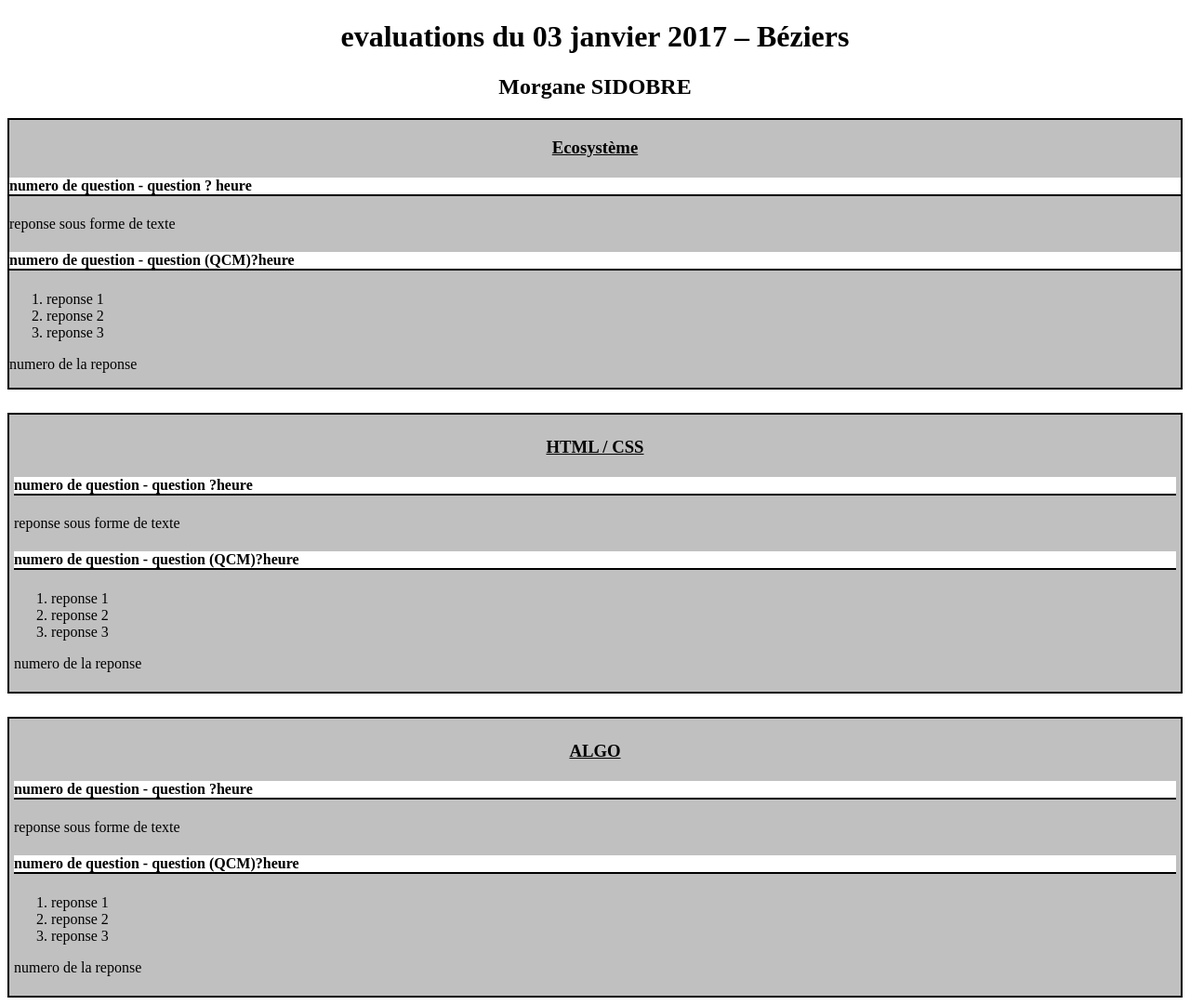
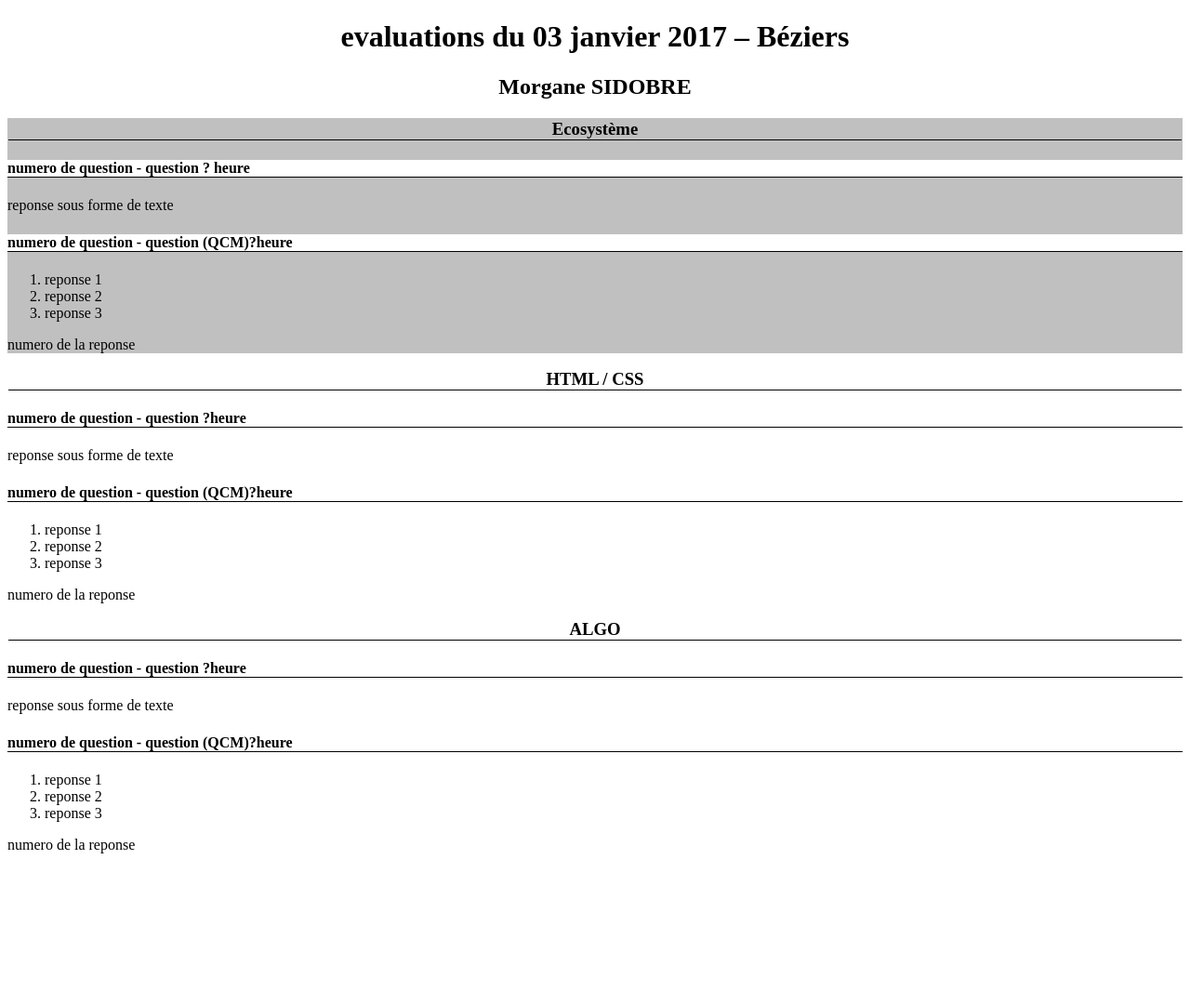
Before and after one commit to morganesdb/evaluation_20170103, a PHP site: page /index.html in a window 1280 px wide. Shown: the whole page at 93% size. After the commit the page ends 918 px from the top, so only its background shows below. Run offline with PHP 8.4, Linux system fonts and the light colour scheme.

Commit message:
Add files via upload

```diff
--- a/resultat/style.css
+++ b/resultat/style.css
@@ -1,30 +1,24 @@
-
 h1, h2, h3{
 text-align: center;
 }
 
 h3{
-text-decoration: underline;
+padding-top: 1px;
+margin:1px;
+border-bottom: 1px solid black;
+}
+
+h4 {
+border-bottom: solid 1px;
+background-color: white;
+}
+
+article{
+
 }
 
 #bloc1 {
-border: solid 2px;
+border: solid 0px grey;
 background-color: silver;
+
 }
-
-#bloc2 {
-padding: 5px;
-margin-top: 2%;
-border: solid 2px;
-background-color: silver;}
-
-#bloc3 {
-padding: 5px;
-margin-top: 2%;
-border: solid 2px;
-background-color: silver;}
-
-h4 {
-border-bottom: solid 2px;
-background-color: white;
-}
```
Also changed, not shown: resultat/checkbox.php (added, +27 -0 lines).
